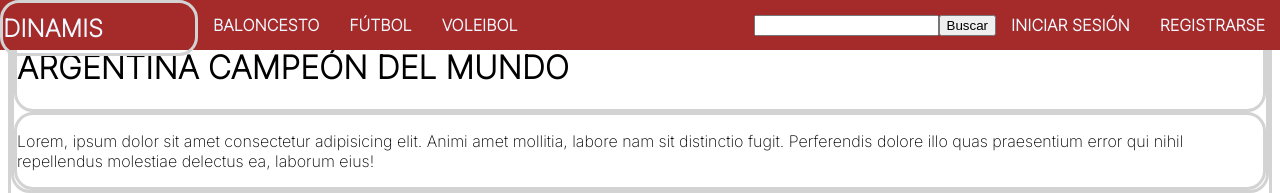
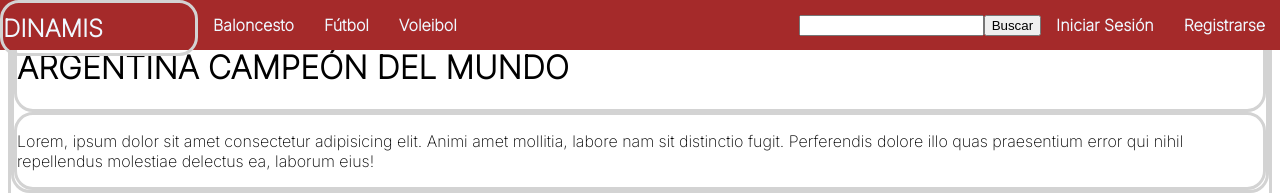
Before and after one commit to brandon-cle/brandon-cle.github.io, a plain HTML site: page index.html in a window 1280 px wide. Shown: the top 193 px of the page. Drawn offline with Linux system fonts and the light colour scheme; grey boxes are pictures that could not be loaded.

Commit message:
Fixing uppercase

```diff
--- a/styles.css
+++ b/styles.css
@@ -28,7 +28,7 @@ nav .logo{
     font-size: 24px;
     color: aliceblue;
     font-weight: bold;
-    text-transform: uppercase;
+
 }
 
 nav .list{
@@ -61,7 +61,6 @@ nav .list li{
 
 nav .list a{
     display: block;
-    text-transform: uppercase;
     padding: 15px;
     font-size: 16px;
     font-weight: bold;
@@ -79,7 +78,7 @@ nav .list2 li{
 
 nav .list2 a{
     display: block;
-    text-transform: uppercase;
+
     padding: 15px;
     font-size: 16px;
     font-weight: bold;
```
